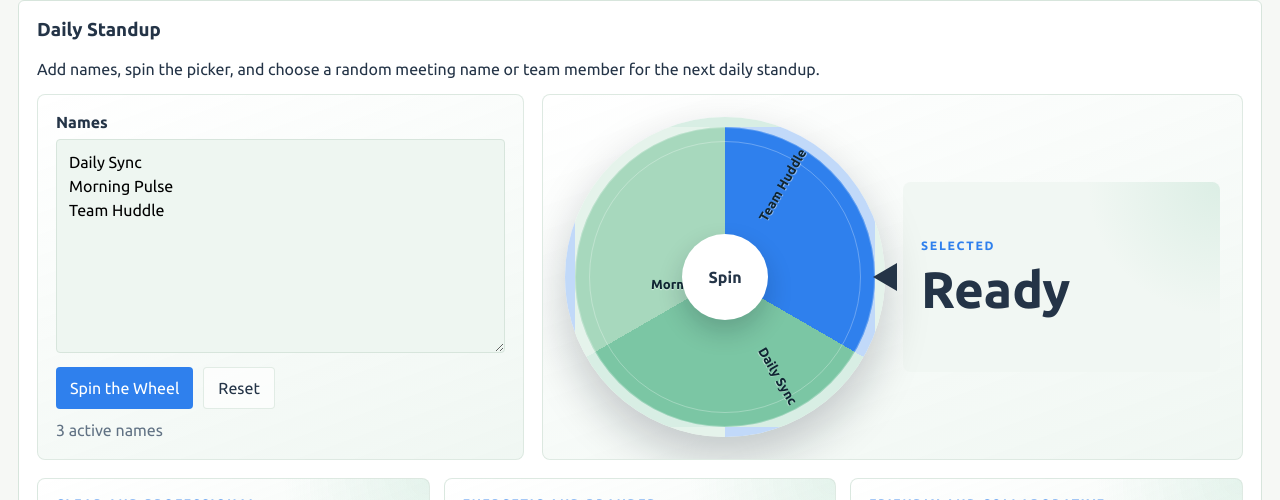
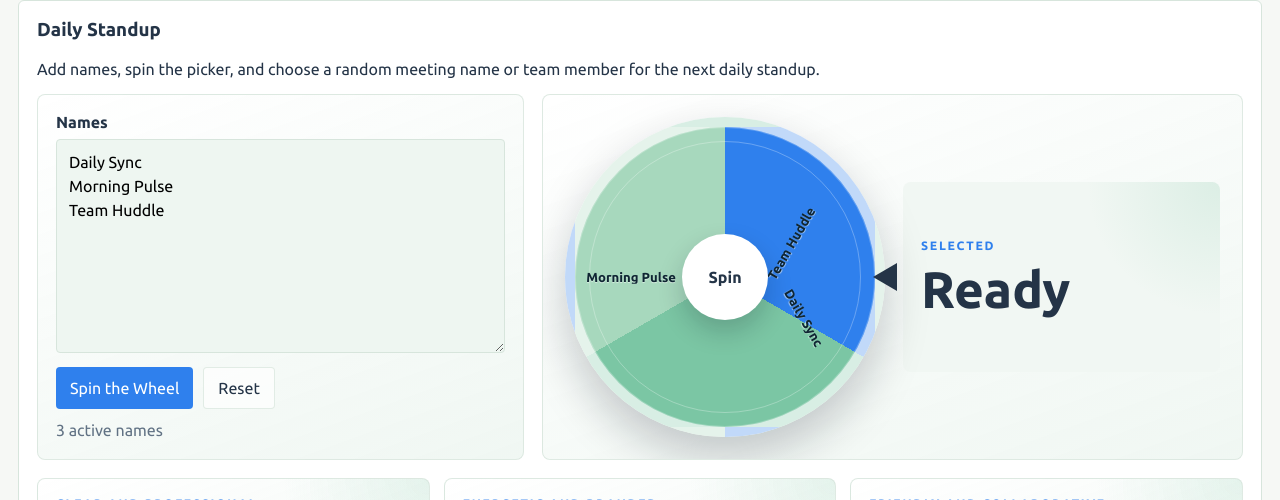
Before and after one commit to meruvav/Audionyx.org, a React (Vite) app: page /daily-standup in a window 1280 px wide. Shown: the part 212-712 px from the top of the page. Built offline with nearby package versions, Linux system fonts and the light colour scheme; no server answers.

Commit message:
Center standup wheel labels

```diff
--- a/src/styles.css
+++ b/src/styles.css
@@ -418,22 +418,23 @@ button {
   top: 50%;
   left: 50%;
   z-index: 1;
-  width: 118px;
-  max-width: 38%;
+  width: 104px;
+  max-width: 34%;
   overflow: hidden;
   color: #0f2633;
   font-size: clamp(0.68rem, 1.7vw, 0.82rem);
   font-weight: 800;
   line-height: 1.1;
-  text-align: left;
+  text-align: center;
   text-overflow: ellipsis;
   text-shadow: 0 1px 1px rgba(255, 255, 255, 0.58);
   white-space: nowrap;
   transform:
     rotate(var(--label-angle))
-    translateX(74px)
-    rotate(var(--label-rotation));
-  transform-origin: left center;
+    translateX(94px)
+    rotate(var(--label-rotation))
+    translate(-50%, -50%);
+  transform-origin: center center;
 }
 .standup-wheel-center {
   position: absolute;
```
